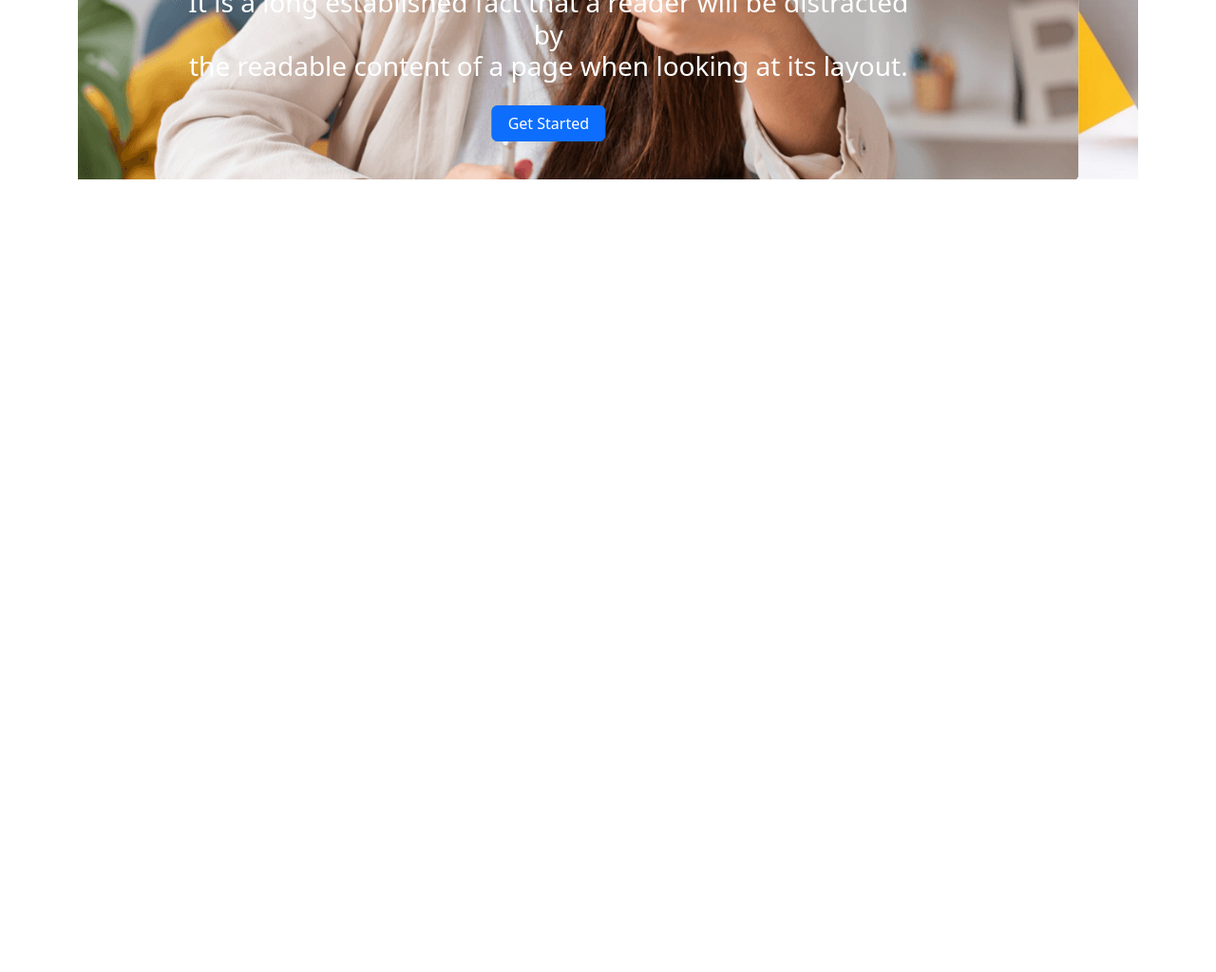
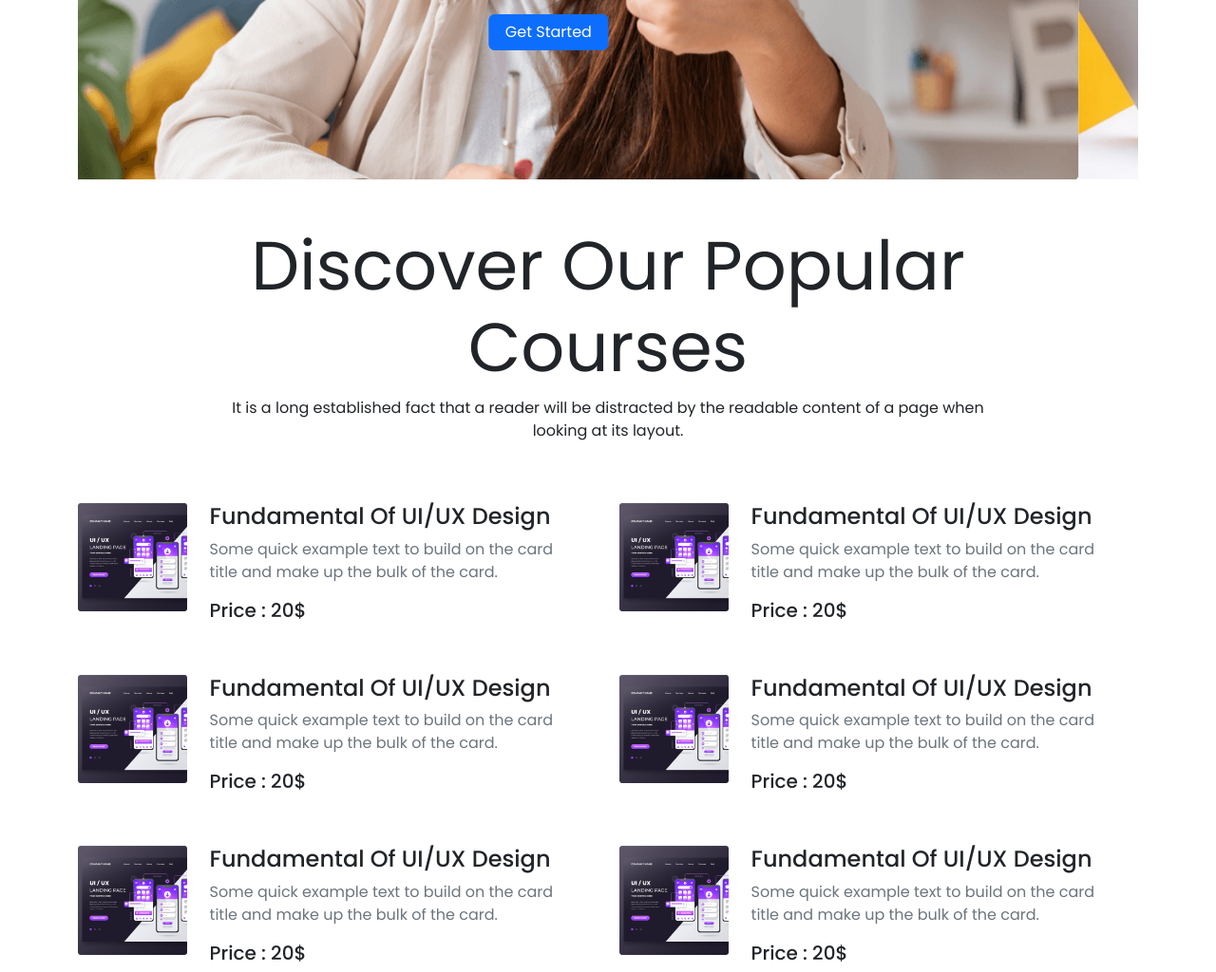
Before and after one commit to hasankarar/project-nine-edtech-bootstrap, a plain HTML site: page index.html in a window 1280 px wide. Shown: the part 530-1554 px from the top of the page at 95% size. Before the commit the page ends 800 px from the top, so only its background shows below. Drawn offline with nearby package versions, Linux system fonts and the light colour scheme.

Commit message:
course section end

```diff
--- a/index.html
+++ b/index.html
@@ -15,6 +15,7 @@
 
     <!-- header section start -->
     <header>
+        <!-- nav start -->
         <nav class="navbar navbar-expand-lg bg-white">
             <div class="container">
                 <a class="navbar-brand h1 " href="#">
@@ -52,8 +53,9 @@
                 </div>
             </div>
         </nav>
+        <!-- nav end -->
 
-
+        <!-- slider strat -->
         <section class="container mt-5">
             <div id="carouselExampleControls" class="carousel slide" data-bs-ride="carousel">
                 <div class="carousel-inner">
@@ -62,8 +64,8 @@
                             <div class="col-md-12">
                                 <img class="img-fluid" src="images/cover/cover-1.png" class="d-block w-100" alt="...">
                                 <div class="carousel-caption center d-none d-md-block">
-                                    <h1 class="display-1 lh-l">Get Started Digital Learning</h1>
-                                    <p class="lh-l h3">It is a long established fact that a reader will be distracted
+                                    <h1 class="display-4 lh-l">Get Started Digital Learning</h1>
+                                    <p class="lh-l h5">It is a long established fact that a reader will be distracted
                                         by
                                         <br>
                                         the readable
@@ -81,8 +83,8 @@
                             <div class="col-md-12">
                                 <img class="img-fluid" src="images/cover/cover-2.jpg" class="d-block w-100" alt="...">
                                 <div class="carousel-caption center d-none d-md-block">
-                                    <h1 class="display-1 lh-l">Get Started Digital Learning</h1>
-                                    <p class="lh-l h3">It is a long established fact that a reader will be distracted
+                                    <h1 class="display-4 lh-l">Get Started Digital Learning</h1>
+                                    <p class="lh-l h5">It is a long established fact that a reader will be distracted
                                         by
                                         <br>
                                         the readable
@@ -96,11 +98,11 @@
 
                     <div class="carousel-item">
                         <div class="row">
-                            <div class="col-md-12">
+                            <div class="col-lg-12">
                                 <img class="img-fluid" src="images/cover/cover-3.jpg" class="d-block w-100" alt="...">
                                 <div class="carousel-caption center d-none d-md-block">
-                                    <h1 class="display-1 lh-l">Get Started Digital Learning</h1>
-                                    <p class="lh-l h3">It is a long established fact that a reader will be distracted
+                                    <h1 class="display-4 lh-l">Get Started Digital Learning</h1>
+                                    <p class="lh-l h5">It is a long established fact that a reader will be distracted
                                         by
                                         <br>
                                         the readable
@@ -124,9 +126,95 @@
                 </button>
             </div>
         </section>
-
+        <!-- slider end -->
     </header>
     <!-- header section end -->
+
+    <!-- course section start -->
+    <section>
+        <div class="container mt-5">
+            <div class="text-center  w-75 m-auto ">
+                <h1 class="display-2">Discover Our Popular Courses</h1>
+                <p class="">It is a long established fact that a reader will be distracted by the readable content
+                    of a page when
+                    looking at its layout.</p>
+            </div>
+            <div class="row">
+                <div class="col-lg-6 d-flex pt-5">
+                    <div>
+                        <img class="img-fluid" src="images/course/course-1.png" alt="">
+                    </div>
+                    <div class="px-4">
+                        <h4>Fundamental Of UI/UX Design</h4>
+                        <p class="text-muted">Some quick example text to build on the card title and make up the bulk of
+                            the card.</p>
+                        <h5>Price : 20$</h5>
+                    </div>
+                </div>
+                <div class="col-lg-6 d-flex pt-5">
+                    <div>
+                        <img class="img-fluid" src="images/course/course-1.png" alt="">
+                    </div>
+                    <div class="px-4">
+                        <h4>Fundamental Of UI/UX Design</h4>
+                        <p class="text-muted">Some quick example text to build on the card title and make up the bulk of
+                            the card.</p>
+                        <h5>Price : 20$</h5>
+                    </div>
+                </div>
+                <div class="col-lg-6 d-flex pt-5">
+                    <div>
+                        <img class="img-fluid" src="images/course/course-1.png" alt="">
+                    </div>
+                    <div class="px-4">
+                        <h4>Fundamental Of UI/UX Design</h4>
+                        <p class="text-muted">Some quick example text to build on the card title and make up the bulk of
+                            the card.</p>
+                        <h5>Price : 20$</h5>
+                    </div>
+                </div>
+                <div class="col-lg-6 d-flex pt-5">
+                    <div>
+                        <img class="img-fluid" src="images/course/course-1.png" alt="">
+                    </div>
+                    <div class="px-4">
+                        <h4>Fundamental Of UI/UX Design</h4>
+                        <p class="text-muted">Some quick example text to build on the card title and make up the bulk of
+                            the card.</p>
+                        <h5>Price : 20$</h5>
+                    </div>
+                </div>
+                <div class="col-lg-6 d-flex pt-5">
+                    <div>
+                        <img class="img-fluid" src="images/course/course-1.png" alt="">
+                    </div>
+                    <div class="px-4">
+                        <h4>Fundamental Of UI/UX Design</h4>
+                        <p class="text-muted">Some quick example text to build on the card title and make up the bulk of
+                            the card.</p>
+                        <h5>Price : 20$</h5>
+                    </div>
+                </div>
+                <div class="col-lg-6 d-flex pt-5">
+                    <div>
+                        <img class="img-fluid" src="images/course/course-1.png" alt="">
+                    </div>
+                    <div class="px-4">
+                        <h4>Fundamental Of UI/UX Design</h4>
+                        <p class="text-muted">Some quick example text to build on the card title and make up the bulk of
+                            the card.</p>
+                        <h5>Price : 20$</h5>
+                    </div>
+                </div>
+            </div>
+        </div>
+    </section>
+    <!-- course section end -->
+
+
+
+
+
 
     <script src="https://cdn.jsdelivr.net/npm/bootstrap@5.2.0/dist/js/bootstrap.bundle.min.js"
         integrity="sha384-A3rJD856KowSb7dwlZdYEkO39Gagi7vIsF0jrRAoQmDKKtQBHUuLZ9AsSv4jD4Xa"
--- a/style.css
+++ b/style.css
@@ -1,3 +1,9 @@
+@import url('https://fonts.googleapis.com/css2?family=Open+Sans:wght@300&family=Poppins:wght@400;500;700&family=Yellowtail&display=swap');
+
 .center {
-    bottom: 1.25rem;
+    bottom: 7.25rem;
 }
+
+body {
+    font-family: 'Poppins', sans-serif;
+}
```
